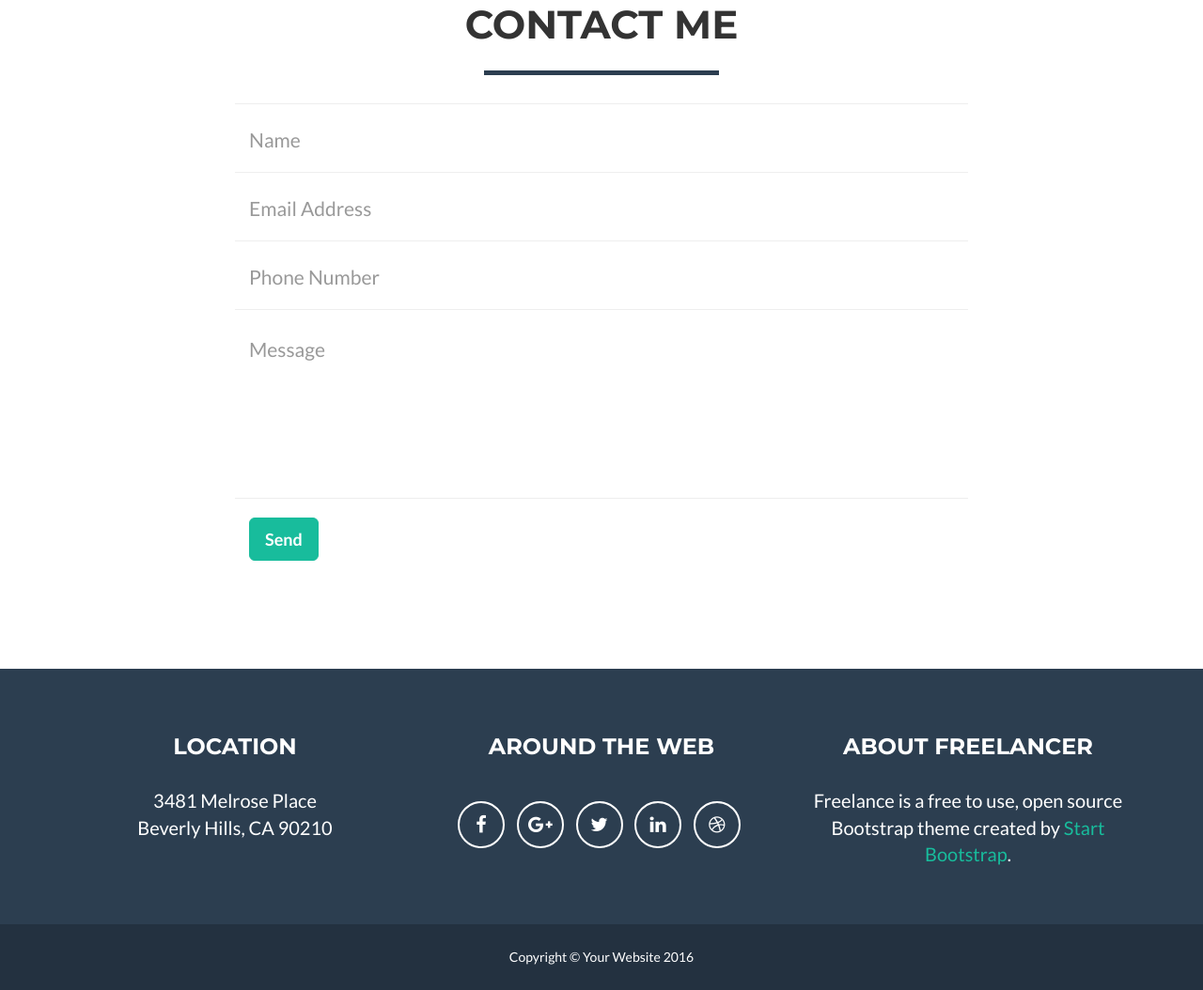
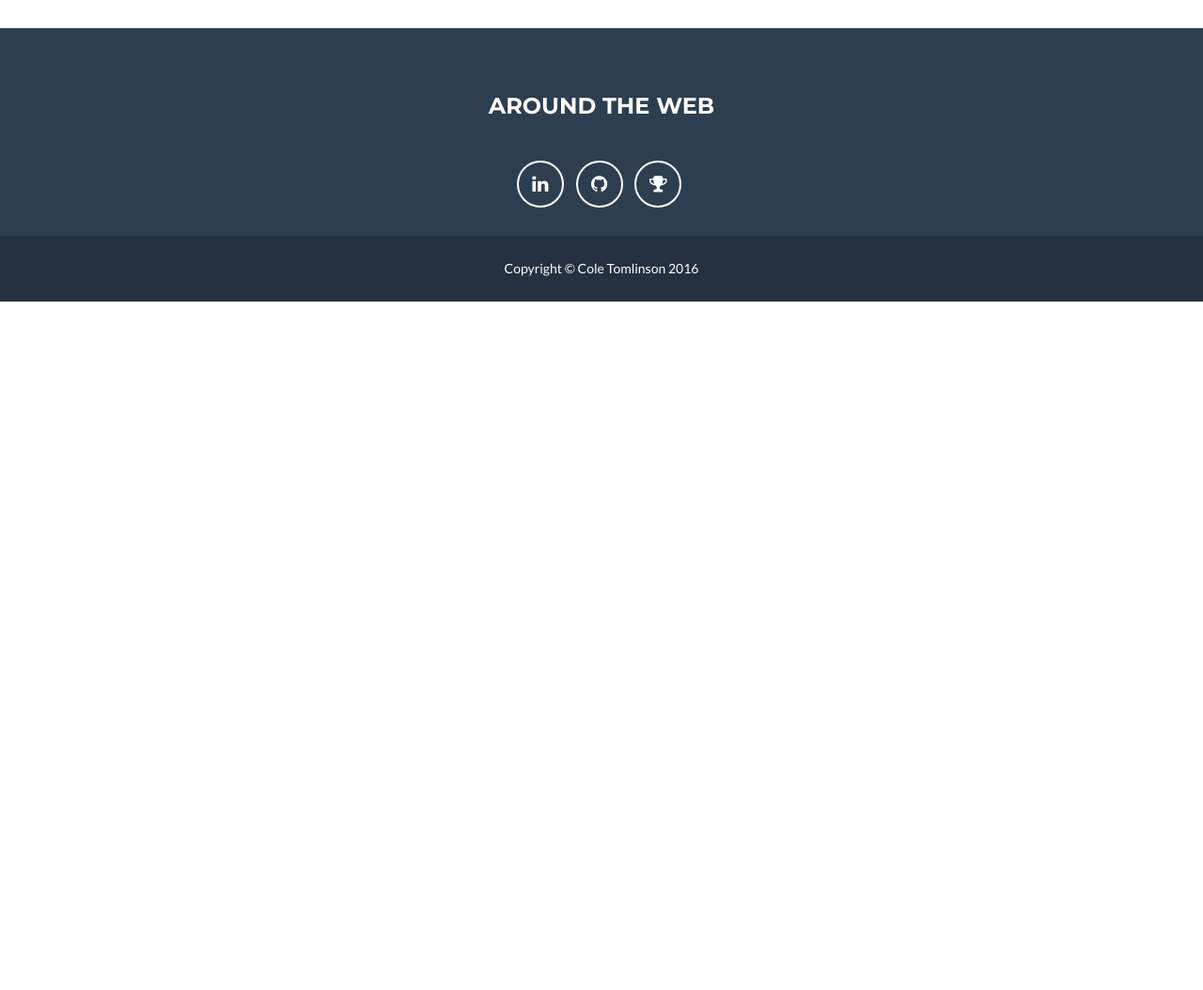
Before and after one commit to cmt218/cmt218.github.io, a website: page index.html in a window 1280 px wide. Shown: the part 2446-3500 px from the top of the page at 94% size. After the commit the page ends 2767 px from the top, so only its background shows below. Drawn offline with nearby package versions, Linux system fonts and the light colour scheme.

Commit message:
various changes

```diff
--- a/index.html
+++ b/index.html
@@ -166,17 +166,14 @@
                 </div>
             </div>
             <div class="row">
-                <div class="col-lg-4 col-lg-offset-2">
-                    <p>Freelancer is a free bootstrap theme created by Start Bootstrap. The download includes the complete source files including HTML, CSS, and JavaScript as well as optional LESS stylesheets for easy customization.</p>
+
+
+
+                <div style="margin-left: auto; margin-right: auto">
+                    <p>Hi, I am a Junior Computer Science and Engineering major at Lehigh University seeking a software engineering internship for the 2017 summer. Please have a look at some of my projects above or how to get in touch with me below.</p>
                 </div>
-                <div class="col-lg-4">
-                    <p>Whether you're a student looking to showcase your work, a professional looking to attract clients, or a graphic artist looking to share your projects, this template is the perfect starting point!</p>
-                </div>
-                <div class="col-lg-8 col-lg-offset-2 text-center">
-                    <a href="#" class="btn btn-lg btn-outline">
-                        <i class="fa fa-download"></i> Download Theme
-                    </a>
-                </div>
+
+
             </div>
         </div>
     </section>
@@ -190,49 +187,7 @@
                     <hr class="star-primary">
                 </div>
             </div>
-            <div class="row">
-                <div class="col-lg-8 col-lg-offset-2">
-                    <!-- To configure the contact form email address, go to mail/contact_me.php and update the email address in the PHP file on line 19. -->
-                    <!-- The form should work on most web servers, but if the form is not working you may need to configure your web server differently. -->
-                    <form name="sentMessage" id="contactForm" novalidate>
-                        <div class="row control-group">
-                            <div class="form-group col-xs-12 floating-label-form-group controls">
-                                <label>Name</label>
-                                <input type="text" class="form-control" placeholder="Name" id="name" required data-validation-required-message="Please enter your name.">
-                                <p class="help-block text-danger"></p>
-                            </div>
-                        </div>
-                        <div class="row control-group">
-                            <div class="form-group col-xs-12 floating-label-form-group controls">
-                                <label>Email Address</label>
-                                <input type="email" class="form-control" placeholder="Email Address" id="email" required data-validation-required-message="Please enter your email address.">
-                                <p class="help-block text-danger"></p>
-                            </div>
-                        </div>
-                        <div class="row control-group">
-                            <div class="form-group col-xs-12 floating-label-form-group controls">
-                                <label>Phone Number</label>
-                                <input type="tel" class="form-control" placeholder="Phone Number" id="phone" required data-validation-required-message="Please enter your phone number.">
-                                <p class="help-block text-danger"></p>
-                            </div>
-                        </div>
-                        <div class="row control-group">
-                            <div class="form-group col-xs-12 floating-label-form-group controls">
-                                <label>Message</label>
-                                <textarea rows="5" class="form-control" placeholder="Message" id="message" required data-validation-required-message="Please enter a message."></textarea>
-                                <p class="help-block text-danger"></p>
-                            </div>
-                        </div>
-                        <br>
-                        <div id="success"></div>
-                        <div class="row">
-                            <div class="form-group col-xs-12">
-                                <button type="submit" class="btn btn-success btn-lg">Send</button>
-                            </div>
-                        </div>
-                    </form>
-                </div>
-            </div>
+
         </div>
     </section>
 
@@ -241,35 +196,28 @@
         <div class="footer-above">
             <div class="container">
                 <div class="row">
-                    <div class="footer-col col-md-4">
-                        <h3>Location</h3>
-                        <p>3481 Melrose Place
-                            <br>Beverly Hills, CA 90210</p>
-                    </div>
-                    <div class="footer-col col-md-4">
+
+                    <div style = "margin-left: auto; margin-right: auto">
                         <h3>Around the Web</h3>
                         <ul class="list-inline">
+
+
                             <li>
-                                <a href="#" class="btn-social btn-outline"><i class="fa fa-fw fa-facebook"></i></a>
+                                <a href="https://www.linkedin.com/in/ctomlinson631" class="btn-social btn-outline"><i class="fa fa-fw fa-linkedin"></i></a>
                             </li>
+
                             <li>
-                                <a href="#" class="btn-social btn-outline"><i class="fa fa-fw fa-google-plus"></i></a>
+                                <a href="https://github.com/cmt218" class="btn-social btn-outline"><i class="fa fa-fw fa-github"></i></a>
                             </li>
+
                             <li>
-                                <a href="#" class="btn-social btn-outline"><i class="fa fa-fw fa-twitter"></i></a>
+                                <a href="http://meritpages.com/ctomlinson218#education" class="btn-social btn-outline"><i class="fa fa-fw fa-trophy"></i></a>
                             </li>
-                            <li>
-                                <a href="#" class="btn-social btn-outline"><i class="fa fa-fw fa-linkedin"></i></a>
-                            </li>
-                            <li>
-                                <a href="#" class="btn-social btn-outline"><i class="fa fa-fw fa-dribbble"></i></a>
-                            </li>
+
                         </ul>
                     </div>
-                    <div class="footer-col col-md-4">
-                        <h3>About Freelancer</h3>
-                        <p>Freelance is a free to use, open source Bootstrap theme created by <a href="http://startbootstrap.com">Start Bootstrap</a>.</p>
-                    </div>
+                    <br>
+
                 </div>
             </div>
         </div>
@@ -277,7 +225,7 @@
             <div class="container">
                 <div class="row">
                     <div class="col-lg-12">
-                        Copyright &copy; Your Website 2016
+                        Copyright &copy; Cole Tomlinson 2016
                     </div>
                 </div>
             </div>
```
Also changed, not shown: img/me.png (deleted), img/profile.png (deleted).
